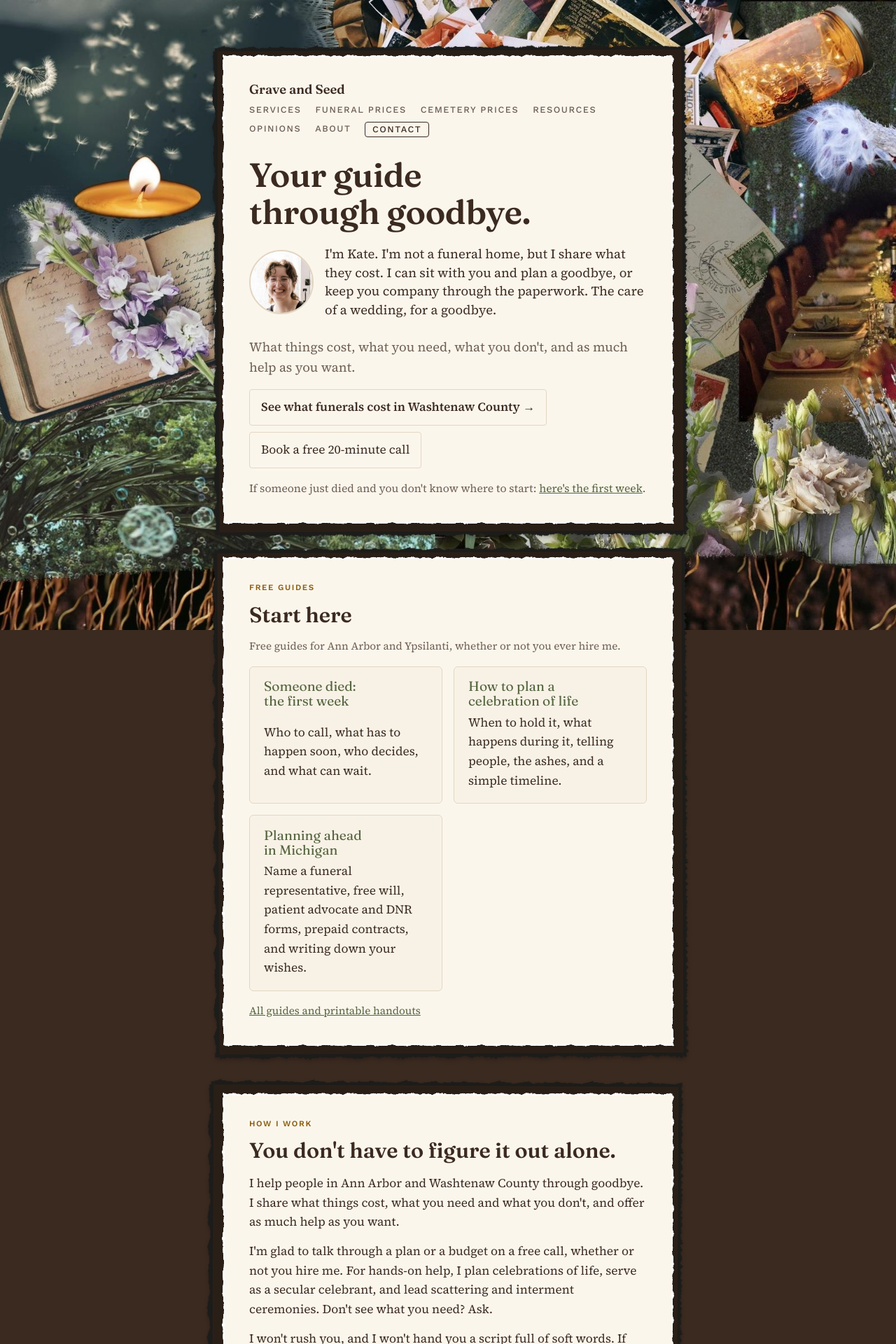
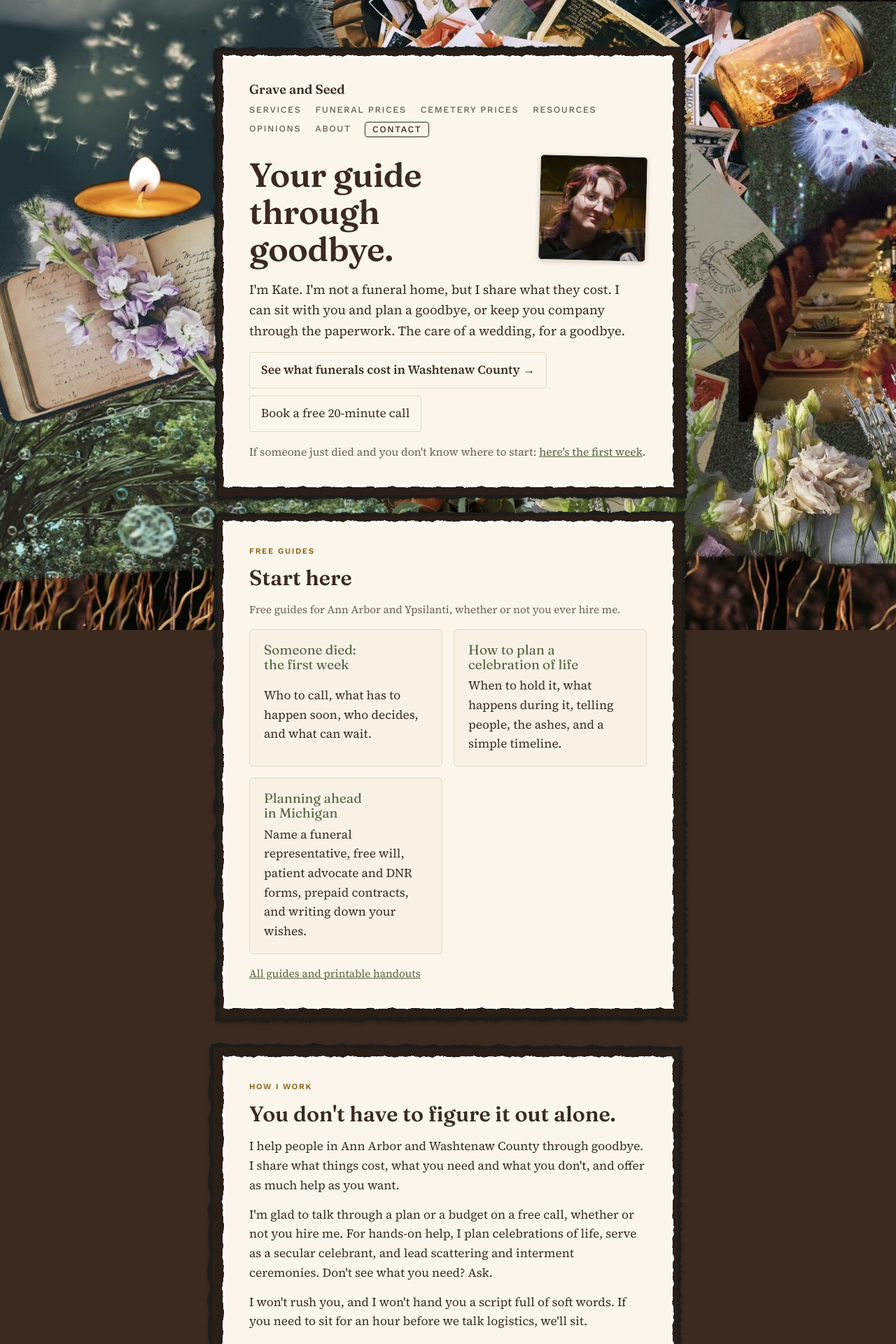
Before and after one commit to katekelley/graveandseed, a Jekyll site: the page built from index.html, in a window 1280 px wide. Shown: the top 1920 px of the page at 70% size. Built offline with Jekyll 4.4.1, drawn with Linux system fonts in a browser that asks for light colours.

Commit message:
Homepage: move photo beside heading, new photo, drop old tagline
Co-Authored-By: Claude Opus 5.5 <noreply@anthropic.com>
Claude-Session: https://claude.ai/code/session_011MgnuDgVmkmLTrvGDgtzQG

```diff
--- a/_includes/head.html
+++ b/_includes/head.html
@@ -262,11 +262,11 @@ footer .label a, footer .label { color: var(--muted); }
 .hero-actions { display: flex; flex-wrap: wrap; gap: 0.6rem; align-items: center; }
 .hero-actions .hero-cta { margin-top: 0; }
 .hero-cta.quiet { font-weight: 500; }
-.hero-who { display: flex; gap: 1rem; align-items: center; margin-block: 0.25rem 0.5rem; }
-.hero-who img { width: 5.5rem; height: 5.5rem; border-radius: 50%; object-fit: cover; flex: none; border: 2px solid var(--line); }
-.hero-who p { margin: 0; font-size: 1.15rem; line-height: 1.45; color: var(--ink); }
-@media (max-width: 560px) { .hero-who img { width: 4.5rem; height: 4.5rem; } .hero-who p { font-size: 1.05rem; } }
-@media print { .hero-who img { display: none; } }
+.hero-title { display: flex; align-items: center; justify-content: space-between; gap: 1rem; }
+.hero-title h1 { flex: 1 1 auto; }
+.hero-title img { flex: none; width: clamp(6.5rem, 26vw, 9.5rem); height: auto; aspect-ratio: 48 / 47; object-fit: cover; border-radius: 6px; border: 1px solid var(--line); transform: rotate(1.5deg); box-shadow: 0 2px 6px rgba(0,0,0,0.18); }
+header .lede.hero-who { color: var(--ink); }
+@media print { .hero-title img { display: none; } }
 .print-source { display: none; }
 /* Print: plain black on white, no collage, menu or buttons, and the address of every link written out, since links don't work on paper. */
 @media print {
--- a/index.html
+++ b/index.html
@@ -21,11 +21,13 @@ og_description: "Help in Ann Arbor through goodbye. What things cost, what you n
 <header class="soil hero">
   <div class="wrap">
     {% include nav.html here="home" %}
-    <h1>{{ c.hero_heading }}</h1>
+    <div class="hero-title">
+      <h1>{{ c.hero_heading }}</h1>
+      <img src="/assets/kate-hero.jpg" alt="Kate, in glasses with pink and purple hair, sitting in a wood-paneled booth" width="480" height="470">
+    </div>
     {%- if c.hero_who and c.hero_who != "" %}
-    <div class="hero-who"><img src="/assets/kate-face.jpg" alt="Kate, smiling, in glasses and a black tank top" width="120" height="120"><p>{{ c.hero_who }}</p></div>
+    <p class="lede hero-who">{{ c.hero_who }}</p>
     {%- endif %}
-    <p class="lede">{{ c.tagline_start }}{% if c.tagline_emphasis != "" %} <em>{{ c.tagline_emphasis }}</em>{% endif %}.</p>
     <div class="hero-actions">
       <a class="hero-cta" href="/prices/">See what funerals cost in Washtenaw County &rarr;</a>
       <a class="hero-cta quiet" href="{{ c.booking_url }}" rel="noopener">Book a free 20-minute call</a>
```
Also changed, not shown: assets/kate-face.jpg (deleted), assets/kate-hero.jpg (added).
